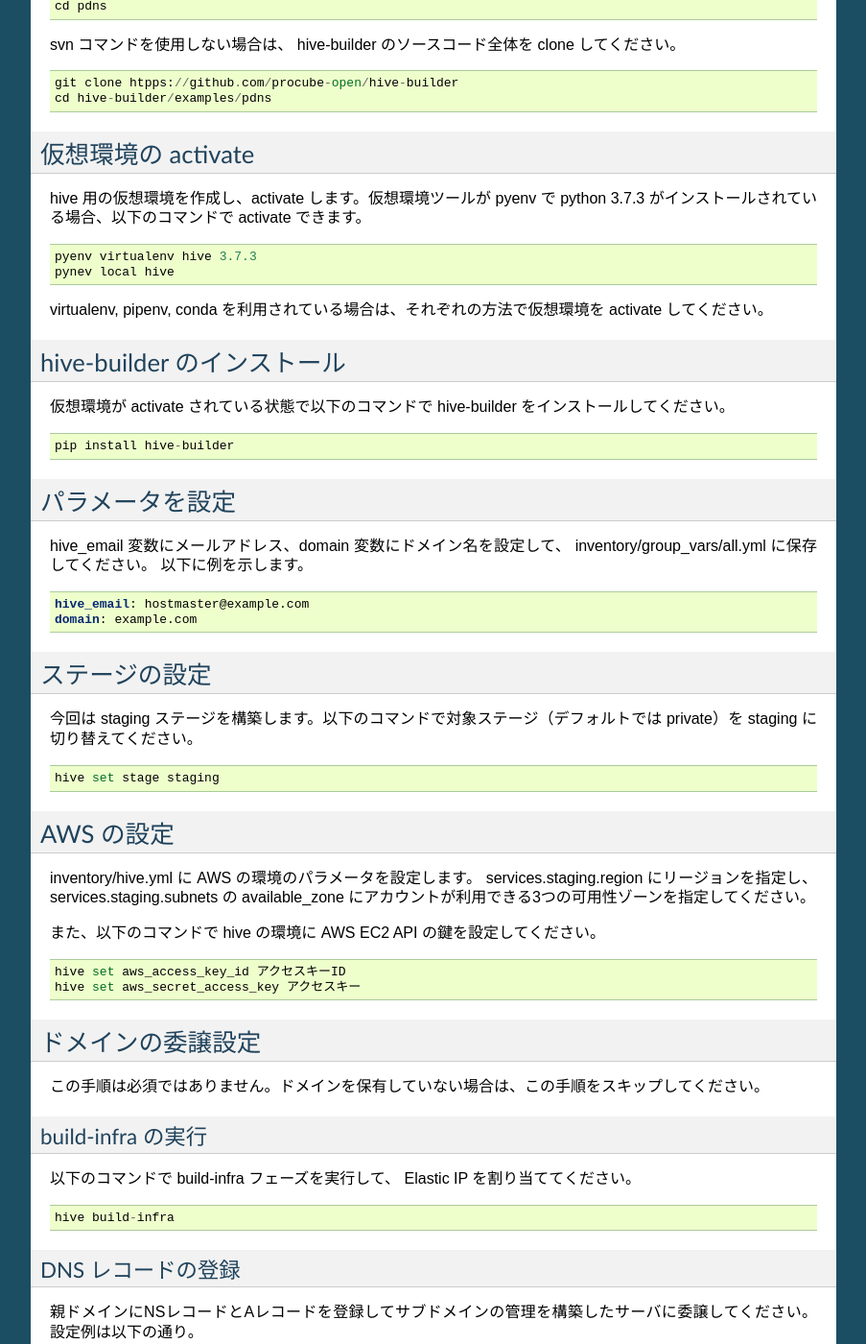
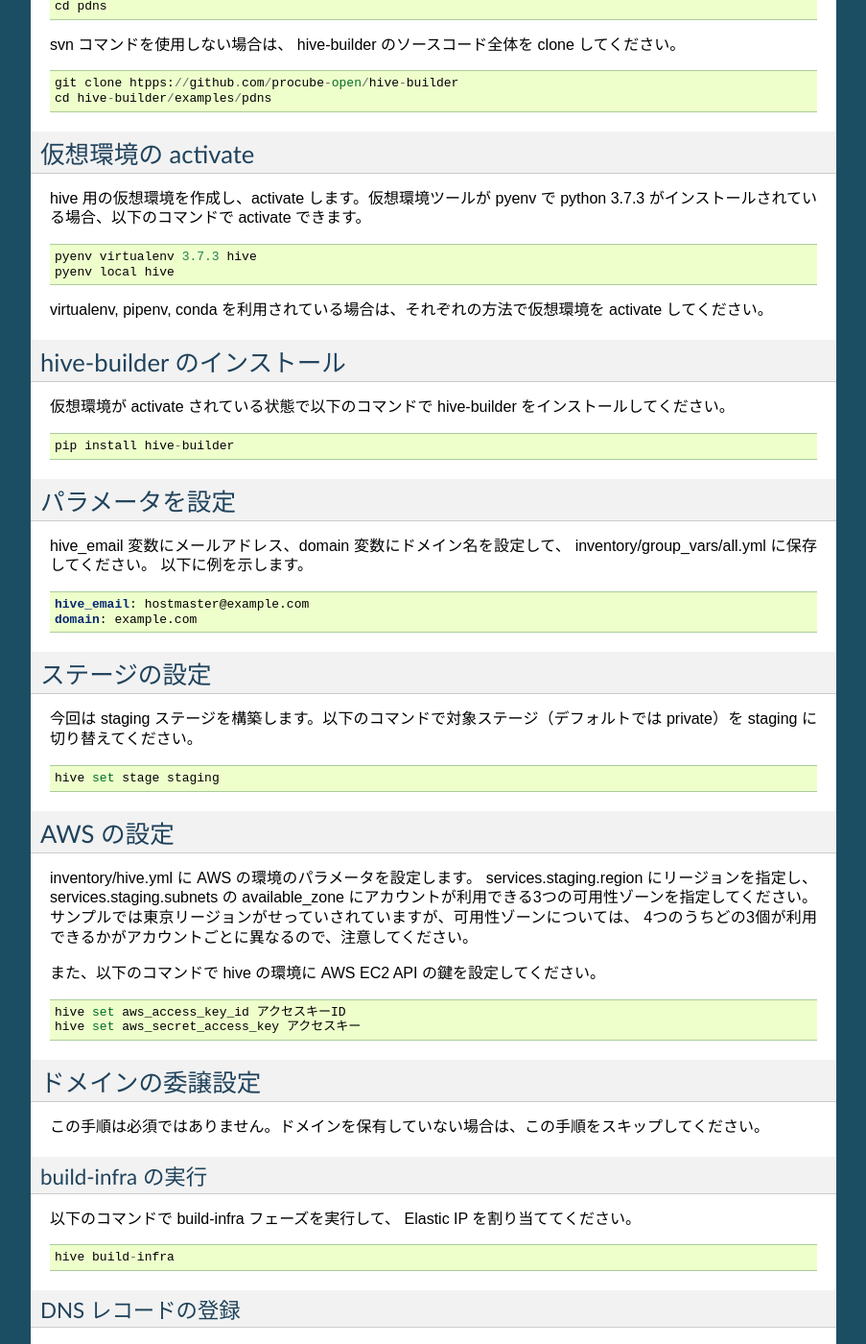
Before and after one commit to procube-open/hive-builder, a Sphinx documentation site: the page built from docs/example.rst, in a window 1280 px wide and 1400 px high, scrolled down 980 px. Shown: the whole window at 96% size, without its empty margins (198-1101 px from the left). Built offline with Sphinx 7.4.7, drawn with Linux system fonts in a browser that asks for light colours; pages that are not in the unit, such as notebooks, are missing from menus.

Commit message:
fix documentation typo and ondemand make .hive directory

```diff
--- a/docs/example.rst
+++ b/docs/example.rst
@@ -62,8 +62,8 @@
 
 ::
 
-  pyenv virtualenv hive 3.7.3
-  pynev local hive
+  pyenv virtualenv 3.7.3 hive
+  pyenv local hive
 
 virtualenv, pipenv, conda を利用されている場合は、それぞれの方法で仮想環境を activate してください。
 
@@ -100,6 +100,8 @@
 inventory/hive.yml に AWS の環境のパラメータを設定します。
 services.staging.region にリージョンを指定し、services.staging.subnets
 の available_zone にアカウントが利用できる3つの可用性ゾーンを指定してください。
+サンプルでは東京リージョンがせっていされていますが、可用性ゾーンについては、
+4つのうちどの3個が利用できるかがアカウントごとに異なるので、注意してください。
 
 また、以下のコマンドで hive の環境に AWS EC2 API の鍵を設定してください。
 
```
Also changed, not shown: 1 other file.
